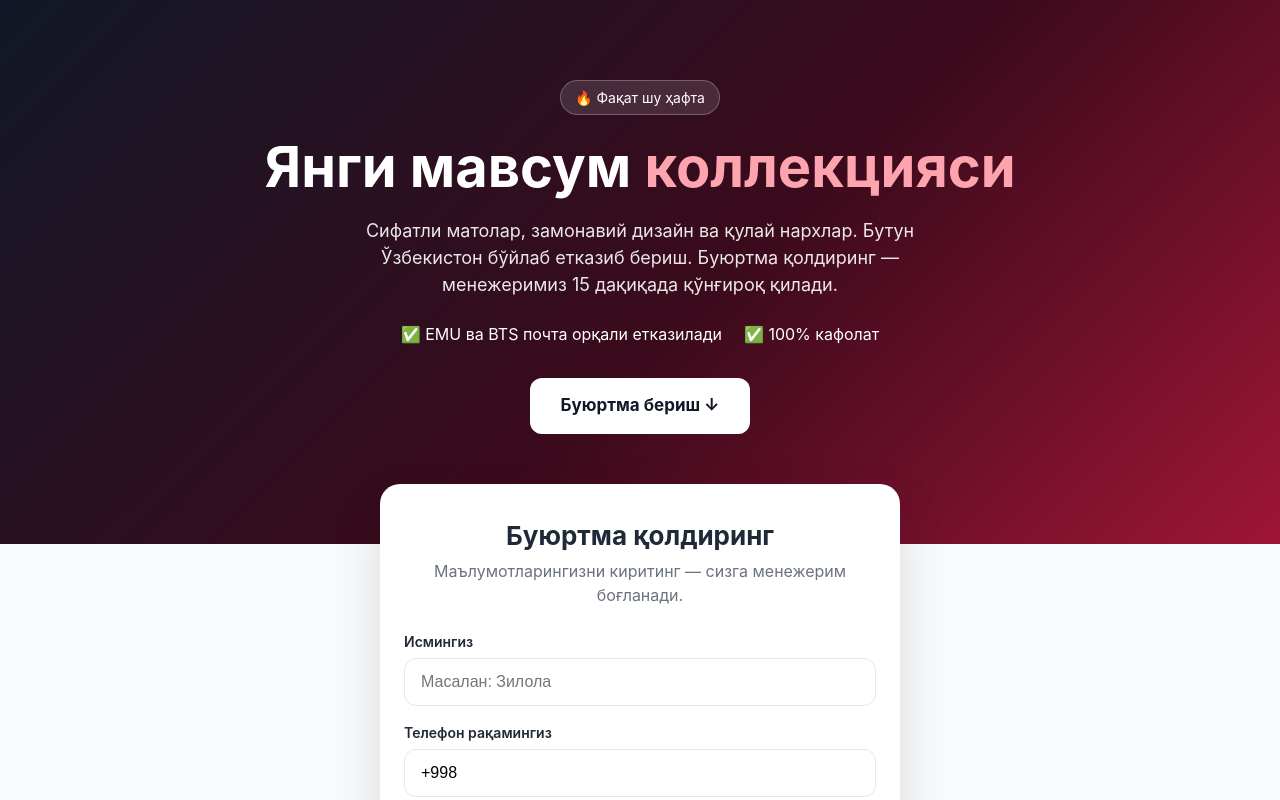
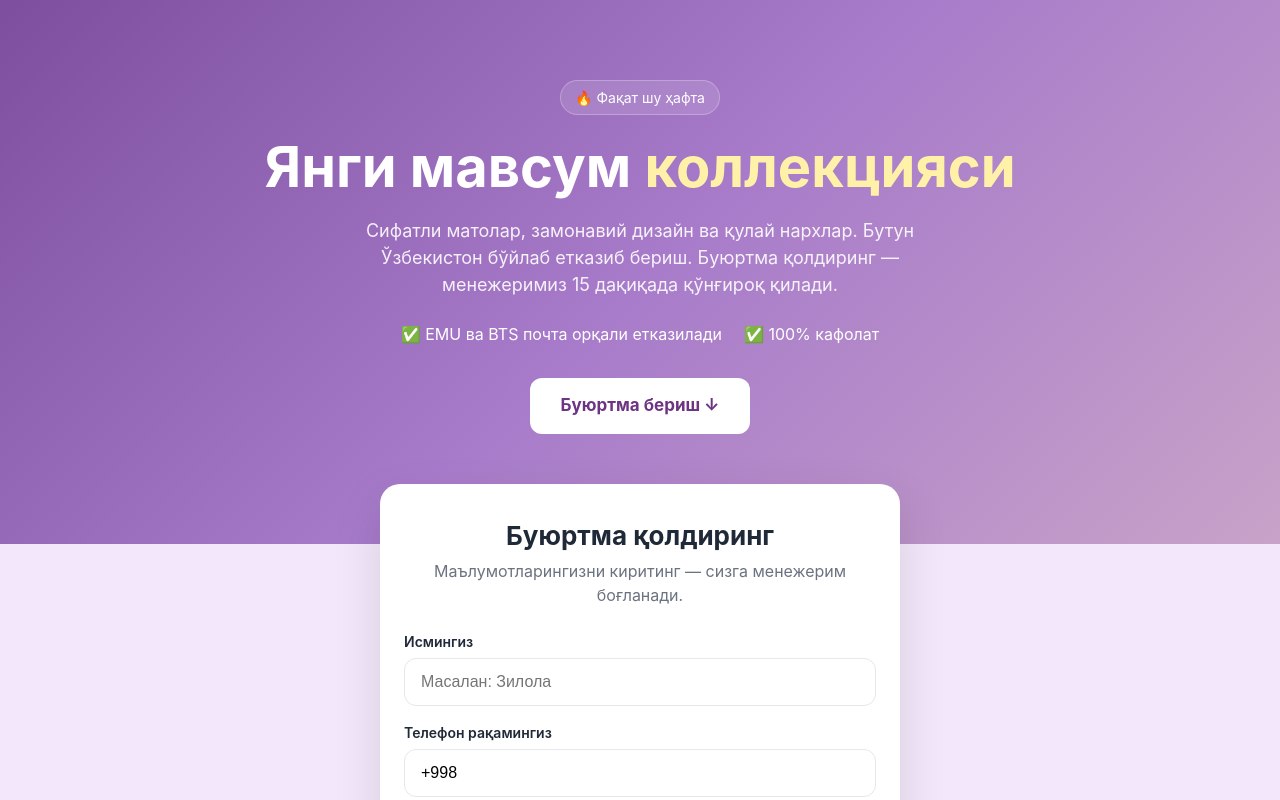
Before and after one commit to zilolautamaliyeva8-sudo/kiyim-dokon, a Next.js app: page / in a window 1280 px wide. Shown: the top 800 px of the page. Built offline with nearby package versions, Linux system fonts and the light colour scheme; no server answers.

Commit message:
Add files via upload

```diff
--- a/app/globals.css
+++ b/app/globals.css
@@ -1,10 +1,10 @@
 :root {
-  --primary: #e11d48;
-  --primary-dark: #be123c;
+  --primary: #8e44ad;
+  --primary-dark: #6c3483;
   --dark: #111827;
   --text: #1f2937;
   --muted: #6b7280;
-  --bg: #f8fafc;
+  --bg: #f3e8fb;
   --tg: #229ed9;
 }
 
@@ -23,7 +23,7 @@ body {
 
 /* HERO */
 .hero {
-  background: linear-gradient(135deg, #111827 0%, #3b0a1c 55%, #e11d48 130%);
+  background: linear-gradient(135deg, #7d4e9e 0%, #a77bca 50%, #c8a2c8 100%);
   color: #fff;
   padding: 80px 0 110px;
 }
@@ -38,7 +38,7 @@ body {
   margin-bottom: 20px;
 }
 .hero h1 { font-size: clamp(30px, 6vw, 56px); line-height: 1.15; margin-bottom: 18px; }
-.accent { color: #fda4af; }
+.accent { color: #fff2a8; }
 .lead { max-width: 640px; margin: 0 auto 24px; font-size: 18px; opacity: .9; }
 .perks {
   list-style: none;
@@ -60,7 +60,7 @@ body {
 }
 .btn:hover { transform: translateY(-2px); }
 .btn:disabled { opacity: .6; cursor: wait; transform: none; }
-.btn-light { background: #fff; color: var(--dark); }
+.btn-light { background: #fff; color: #6c3483; }
 .btn-primary { background: var(--primary); color: #fff; width: 100%; }
 .btn-primary:hover { background: var(--primary-dark); }
 .btn-tg { background: var(--tg); color: #fff; margin-top: 18px; }
@@ -86,7 +86,7 @@ body {
   outline: none;
   transition: border-color .15s, box-shadow .15s;
 }
-.form input:focus { border-color: var(--primary); box-shadow: 0 0 0 4px rgba(225,29,72,.12); }
+.form input:focus { border-color: var(--primary); box-shadow: 0 0 0 4px rgba(142,68,173,.15); }
 .error { color: var(--primary); font-weight: 600; text-align: center; }
 
 .footer { text-align: center; color: var(--muted); padding: 24px 16px 40px; font-size: 14px; }
@@ -96,7 +96,7 @@ body {
   min-height: 100vh;
   display: grid; place-items: center;
   padding: 24px 16px;
-  background: linear-gradient(135deg, #fff1f2, #e0f2fe);
+  background: linear-gradient(135deg, #f3e8fb, #e3cff2);
 }
 .thanks-card {
   background: #fff;
```
